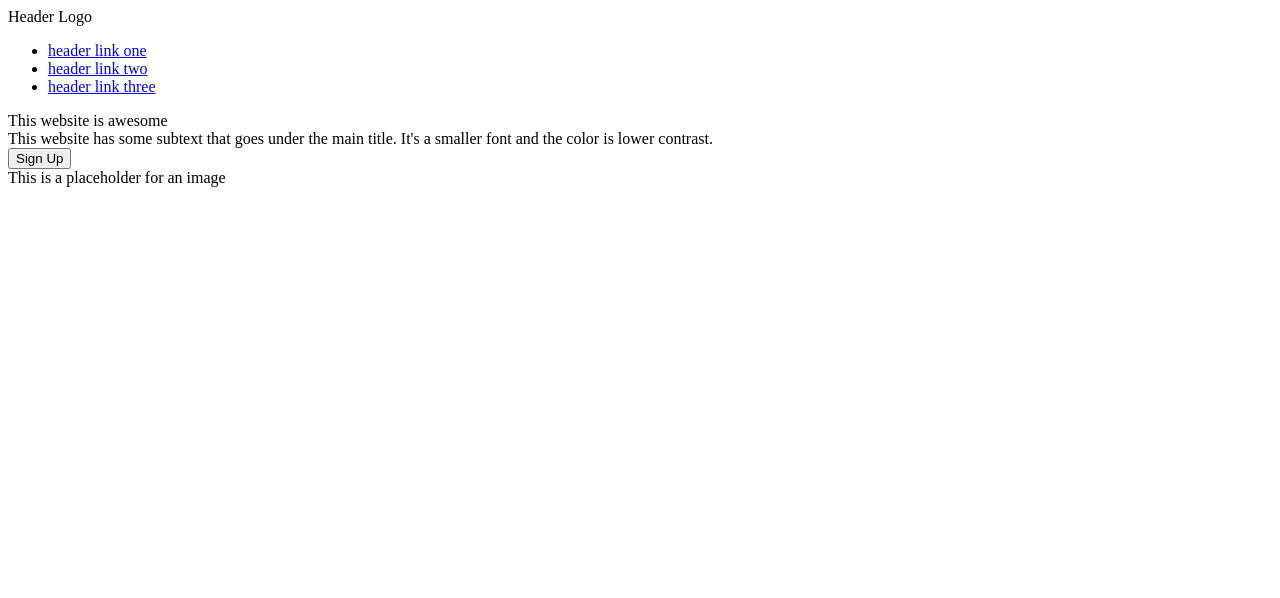
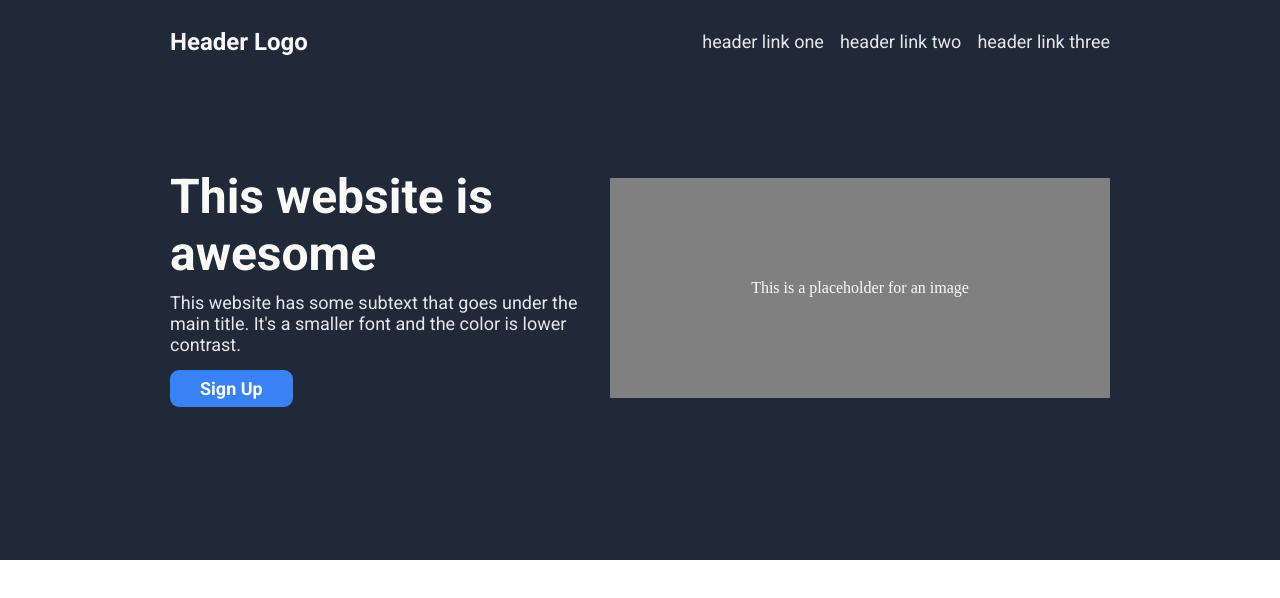
Before and after one commit to evronz/landing-page, a plain HTML site: page index.html in a window 1280 px wide. Drawn offline with Linux system fonts and the light colour scheme.

Commit message:
complete the first-section

```diff
--- a/index.html
+++ b/index.html
@@ -1,6 +1,11 @@
 <!DOCTYPE html>
 <html lang="en">
 <head>
+  <!-- Roboto Font -->
+  <link rel="preconnect" href="https://fonts.googleapis.com">
+  <link rel="preconnect" href="https://fonts.gstatic.com" crossorigin>
+  <link href="https://fonts.googleapis.com/css2?family=Roboto:wght@400;500;700&display=swap" rel="stylesheet">
+
   <link rel="stylesheet" href="style.css">
   <meta charset="UTF-8">
   <meta http-equiv="X-UA-Compatible" content="IE=edge">
@@ -8,16 +13,15 @@
   <title>Landing Page</title>
 </head>
 <body>
+
   <div class="first-section">
     <div class="header">
       <div class="header-logo">Header Logo</div>
-      <div>
         <ul>
           <li><a href="#">header link one</a></li>
           <li><a href="#">header link two</a></li>
           <li><a href="#">header link three</a></li>
         </ul>
-      </div>
     </div>
     <div class="content">
       <div class="description">
@@ -30,5 +34,6 @@
       <div class="image-placeholder">This is a placeholder for an image</div>
     </div>
   </div>
+
 </body>
 </html>
--- a/style.css
+++ b/style.css
@@ -0,0 +1,87 @@
+body {
+  margin: 0;
+}
+
+.first-section {
+  display: flex;
+  flex-direction: column;
+  align-items: center;
+  height: 560px;
+  background-color: rgb(31, 41, 55);
+}
+
+.header {
+  width: 940px;
+  display: flex;
+  justify-content: space-between;
+  align-items: center;
+  margin-top: 15px;
+  margin-bottom: 100px;
+}
+
+.header-logo {
+  color: rgb(249, 250, 248);
+  font-family: 'Roboto', sans-serif;
+  font-size: 24px;
+  font-weight: bold;
+}
+
+ul {
+  list-style: none;
+  display: flex;
+  gap: 16px;
+}
+
+a {
+  font-family: 'Roboto', sans-serif;
+  font-size: 18px;
+  text-decoration: none;
+  color: rgb(229, 231, 235);
+}
+
+.content {
+  width: 940px;
+  display: flex;
+  justify-content: space-between;
+  align-items: center;
+}
+
+.description {
+  width: 420px;
+}
+
+.title {
+  font-family: 'Roboto', sans-serif;
+  font-size: 48px;
+  font-weight: 700;
+  color: rgb(249, 250, 248);
+  margin-bottom: 10px;
+}
+
+.info {
+  font-family: 'Roboto', sans-serif;
+  font-size: 18px;
+  color: rgb(229, 231, 235);
+  margin-bottom: 15px;
+}
+
+button {
+  background-color: rgb(56, 130, 246);
+  color: rgb(249, 250, 248);
+  font-size: 18px;
+  font-family: 'Roboto', sans-serif;
+  font-weight: bold;
+  border: none;
+  padding: 8px 30px;
+  border-radius: 9px;
+}
+
+.image-placeholder {
+  display: flex;
+  width: 500px;
+  height: 220px;
+  background-color: grey;
+  color:rgb(249, 250, 248);
+  justify-content: center;
+  align-items: center;
+}
```
